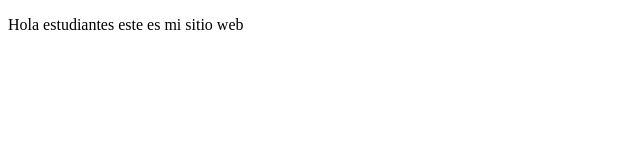
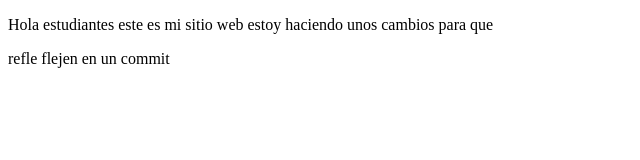
Before and after one commit to pablotruji/proyectoDemoCursoPrework, a plain HTML site: page index.html in a window 1280 px wide. Shown: the whole page, without its empty margins (0-640 px from the left). Drawn offline with Linux system fonts and the light colour scheme.

Commit message:
second commit

```diff
--- a/index.html
+++ b/index.html
@@ -7,6 +7,8 @@
     <title>Hola Mundo</title>
 </head>
 <body>
-    <p>Hola estudiantes este es mi sitio web</p>
+    <p>Hola estudiantes este es mi sitio web estoy haciendo unos cambios para que <section>refle
+        flejen en un commit
+    </section></p>
 </body>
 </html>
```
